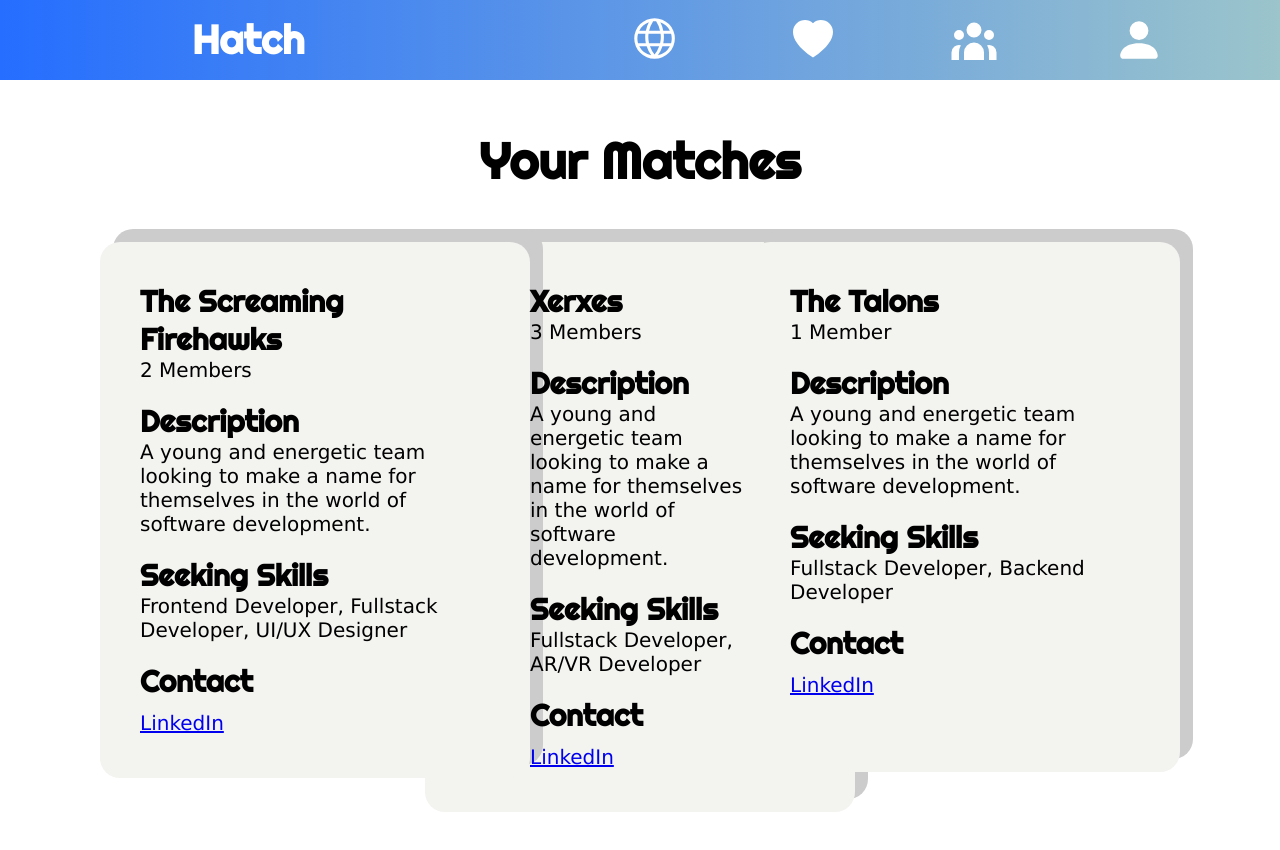
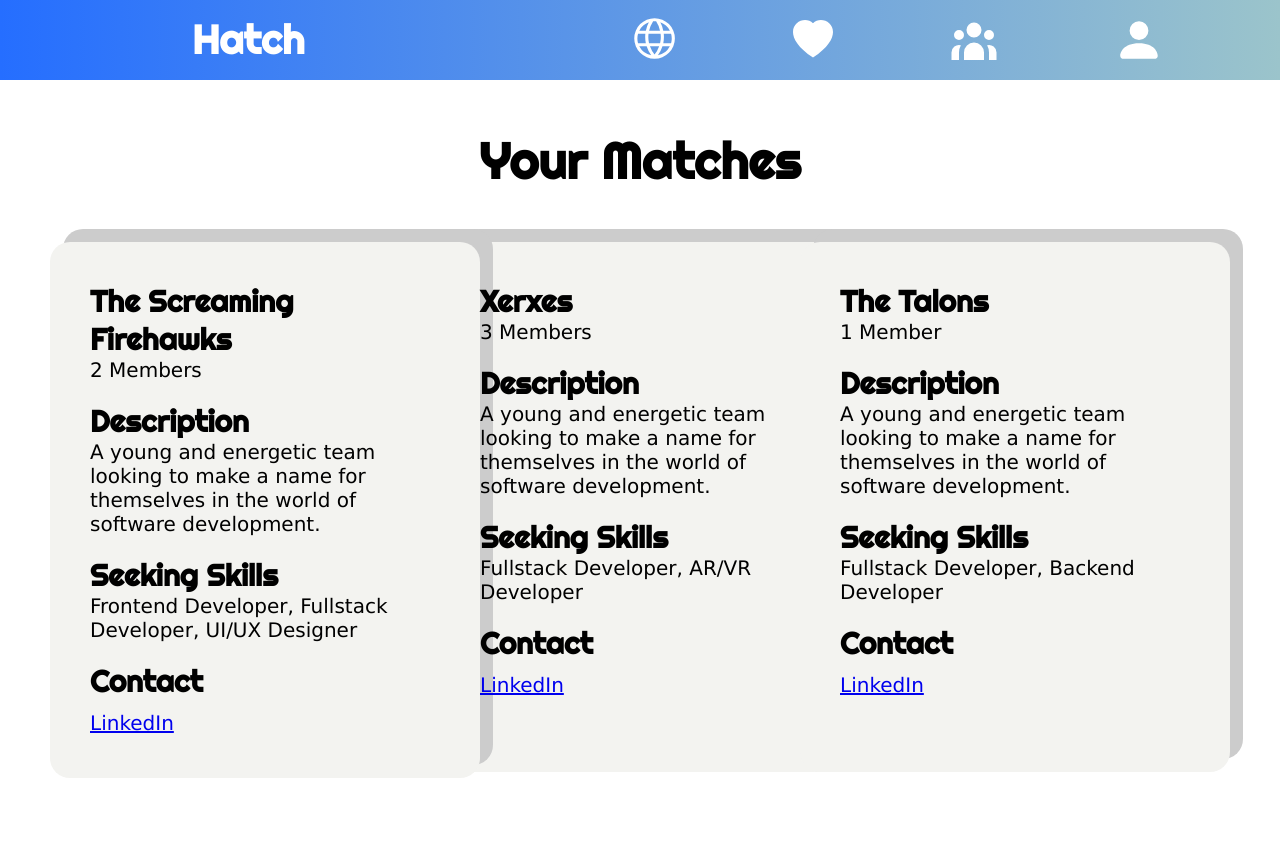
Before and after one commit to y-fysiks/htn-hatch, a React (Create React App) app in the folder client/: page /matches in a window 1280 px wide. Shown: the top 850 px of the page. After the commit the page ends 822 px from the top, so only its background shows below. Built offline with nearby package versions, Linux system fonts and the light colour scheme; no server answers.

Commit message:
fixed graphical glitch

```diff
--- a/client/src/Matches/Matches.elements.js
+++ b/client/src/Matches/Matches.elements.js
@@ -42,7 +42,7 @@ export const SecondaryDiv2 = styled.div`
   padding: 40px;
   box-shadow: 13px -13px #CCCCCC;
   float: left;
-  margin-left: 100px;
+  margin-left: 50px;
 `
 export const SecondaryDiv3 = styled.div`
   font-family: 'Righteous';
@@ -58,7 +58,7 @@ export const SecondaryDiv3 = styled.div`
   padding: 40px;
   box-shadow: 13px -13px #CCCCCC;
   float: right;
-  margin-right: 100px;
+  margin-right: 50px;
   `
 
 export const MarginDiv = styled.div`
```
Also changed, not shown: 2 other files (tests, documents, lock files or other folders).
